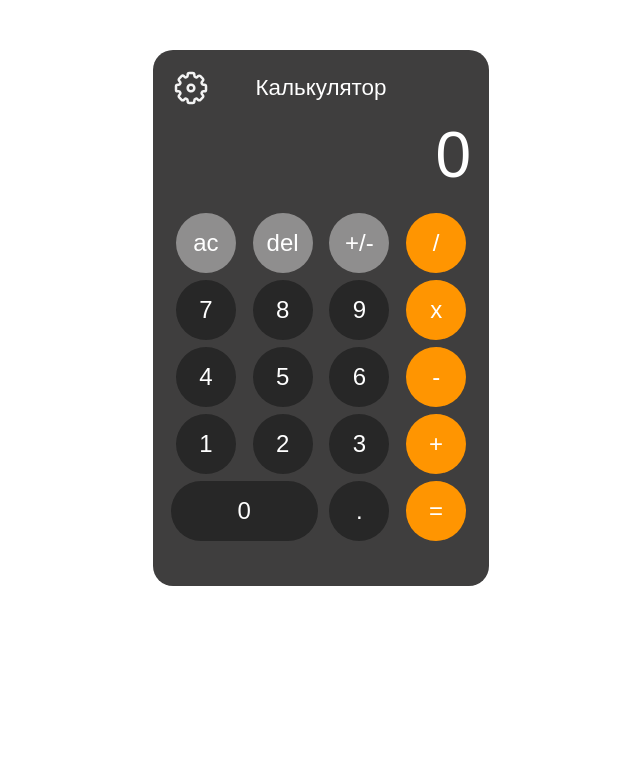
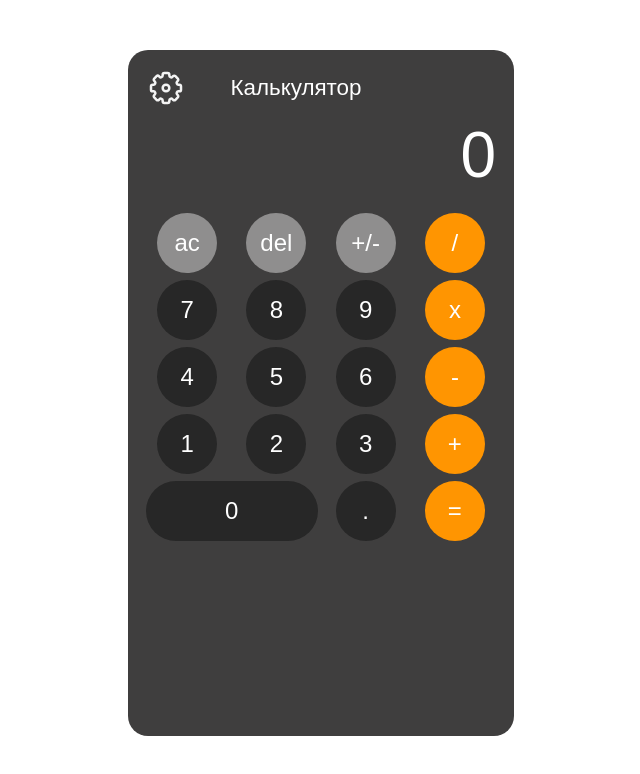
Before and after one commit to Koudu/calculator, a website built with webpack: page public/index.html in a window 1280 px wide. Shown: the whole page, without its empty margins (319-959 px from the left). Built offline with nearby package versions, Linux system fonts and the light colour scheme.

Commit message:
modified:   src/style.css

```diff
--- a/src/style.css
+++ b/src/style.css
@@ -1,7 +1,7 @@
 .calc {
   margin: 50px auto;
-  max-width: 300px;
-  height: 500px;
+  max-width: 350px;
+  height: 650px;
   border-radius: 20px;
   font-family: Arial;
   padding: 18px;
```
